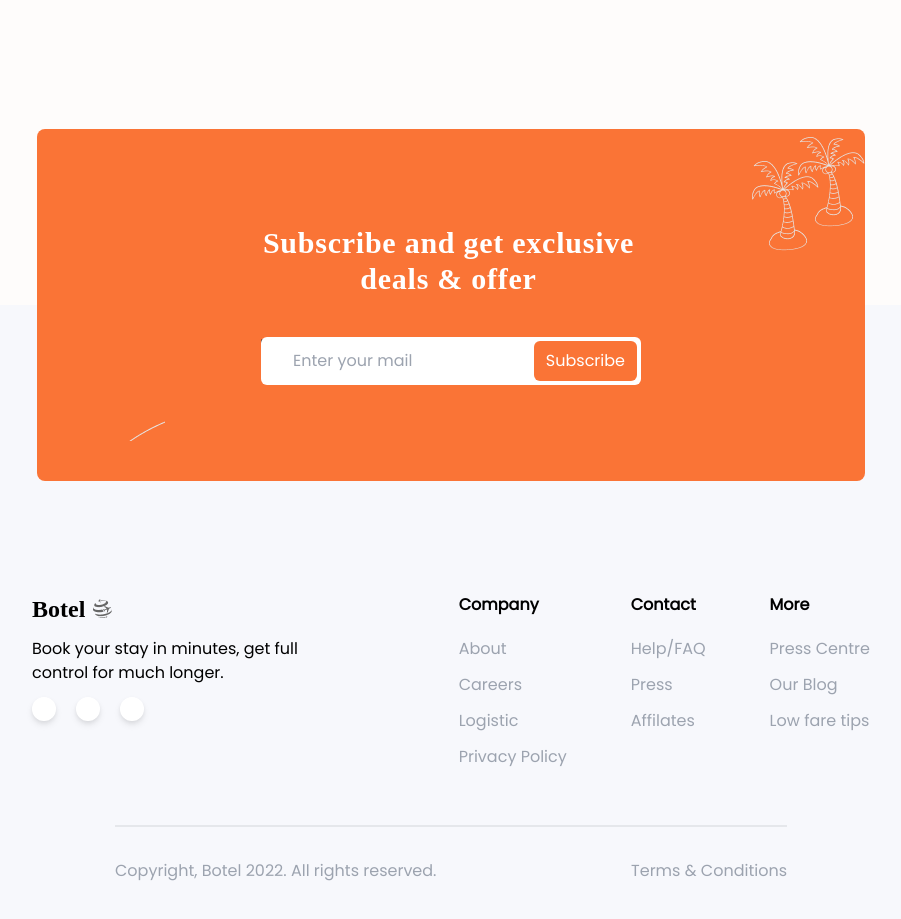
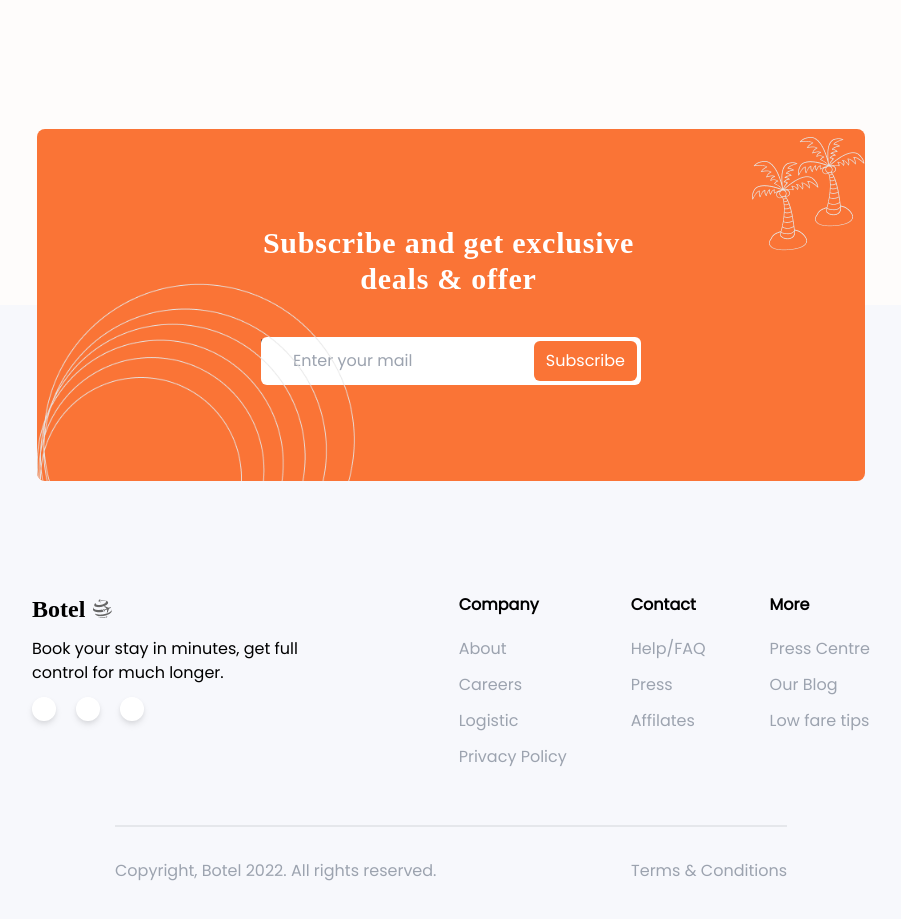
Before and after one commit to baabashinelle/Botel, a React (Create React App) app: page / in a window 1280 px wide. Shown: the part 4360-5279 px from the top of the page, without its empty margins (189-1090 px from the left). Built offline with nearby package versions, Linux system fonts and the light colour scheme; a web font is replaced by a local one.

Commit message:
position footer pseudo elements

```diff
--- a/src/components/Subscribe.jsx
+++ b/src/components/Subscribe.jsx
@@ -4,7 +4,7 @@ import { BsEnvelope } from "react-icons/bs";
 const Subscribe = () => {
   return (
     <section className="flex flex-col justify-center items-center -mb-[11rem] pt-24 bg-bg-c font-text text-white">
-      <div className="w-fit bg-primary-o py-24 px-[14rem] rounded-lg relative before:content-[url('./assets/trees-white.png')] before:block before:absolute before:right-0 before:top-[0.5rem] after:bg-[url('./assets/circles.png')] after:w-[8rem] after:h-[8rem] after:block after:absolute after:left-0 after:bottom-10">
+      <div className="w-fit bg-primary-o py-24 px-[14rem] rounded-lg relative overflow-hidden before:content-[url('./assets/trees-white.png')] before:block before:absolute before:right-0 before:top-[0.5rem] after:bg-[url('./assets/circles.png')] after:bg-no-repeat after:bg-[length:24rem] after:w-full after:h-full after:block after:absolute after:top-20 after:left-0">
         <h2 className="text-3xl font-bold font-header text-center w-[25ch] tracking-wide">
           Subscribe and get exclusive deals &amp; offer
         </h2>
@@ -17,7 +17,9 @@ const Subscribe = () => {
             placeholder="Enter your mail"
             className="relative rounded-md px-8 py-3 w-full"
           ></input>
-          <button className="bg-bg-o text-white rounded-md py-2 px-3 absolute right-[14.25rem] bottom-[6.25rem]">Subscribe</button>
+          <button className="bg-bg-o text-white rounded-md py-2 px-3 absolute right-[14.25rem] bottom-[6.25rem]">
+            Subscribe
+          </button>
         </div>
       </div>
     </section>
```
